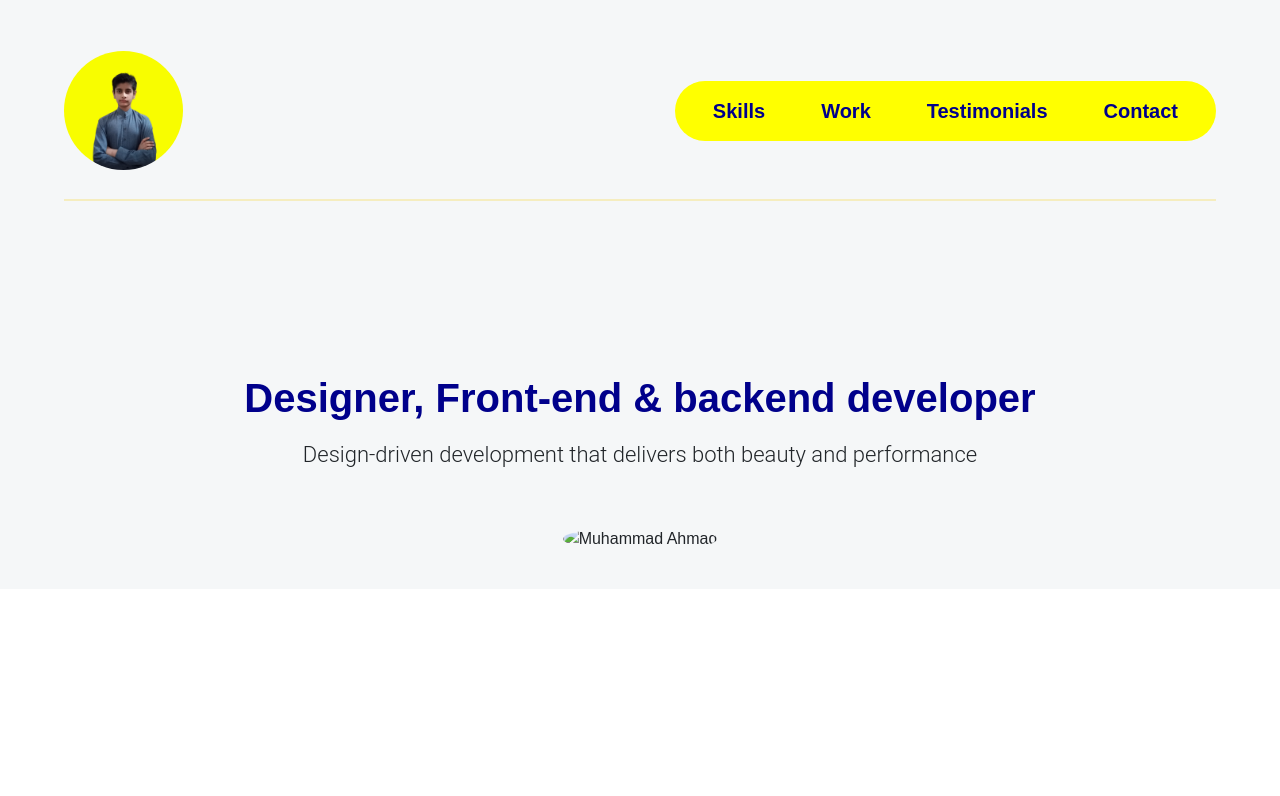
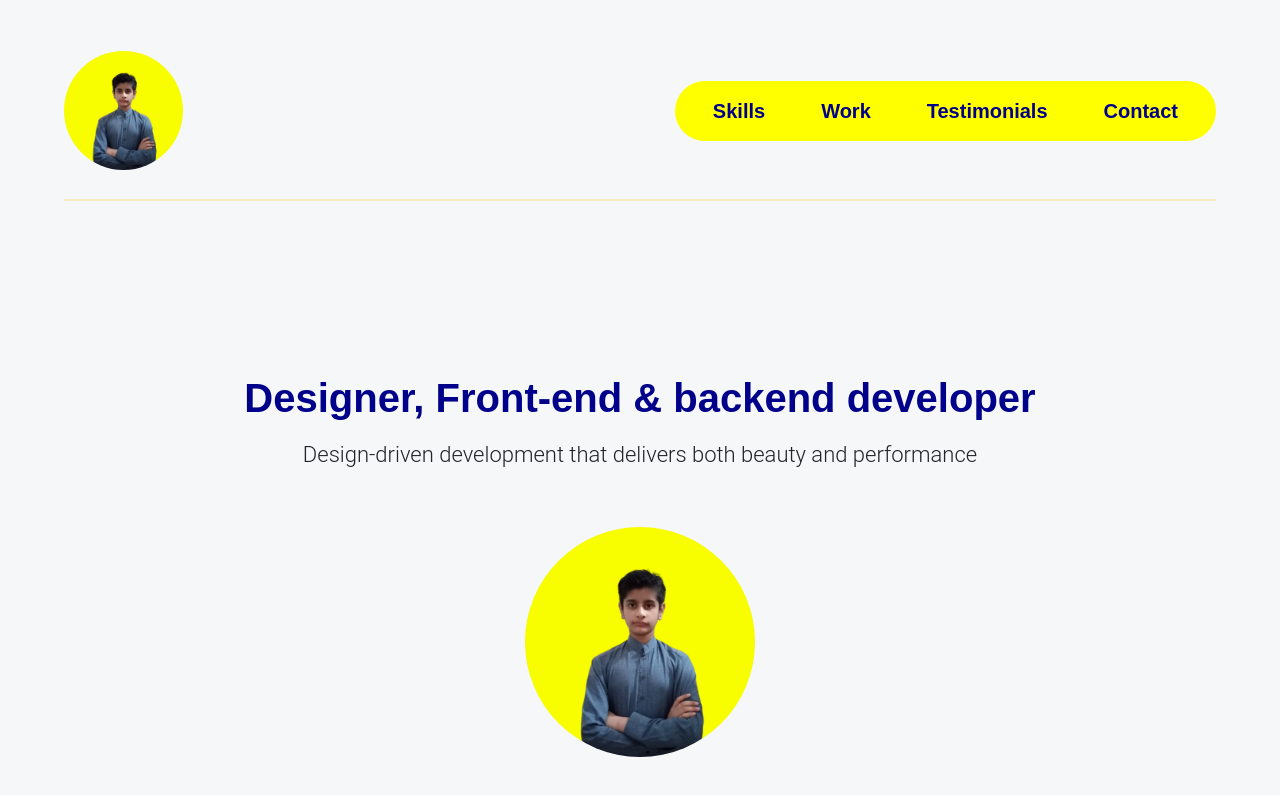
Before and after one commit to mahmad72/Muhammad-Ahmad, a plain HTML site: page index.html in a window 1280 px wide. Drawn offline with nearby package versions, Linux system fonts and the light colour scheme; a web font is replaced by a local one.

Commit message:
file changes

```diff
--- a/index.html
+++ b/index.html
@@ -41,7 +41,7 @@
         <div id="title-section">
             <h1 class="heading-1">Designer, Front-end & backend developer</h1>
             <h3 class="roboto-light">Design-driven development that delivers both beauty and performance</h3>
-            <img class="logo margin-top-50px" src="portfoilo Logo/Untitled design (1).png" alt="Muhammad Ahmad">
+            <img class="logo margin-top-50px" src="profile-logo/muhammad-image.png" alt="Muhammad Ahmad">
         </div>
     </div>
     <script src="https://ajax.googleapis.com/ajax/libs/jquery/3.7.1/jquery.min.js"></script>
```
